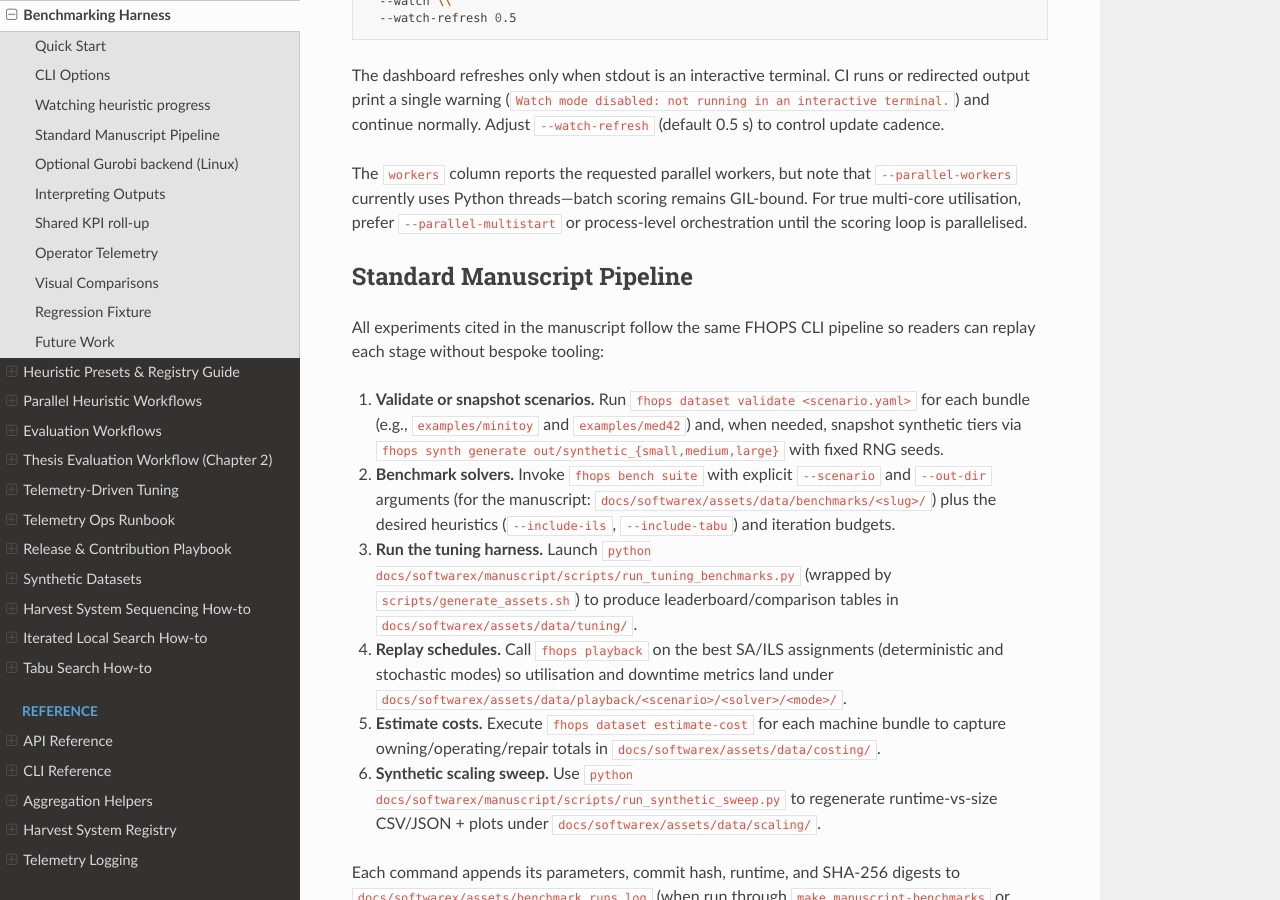
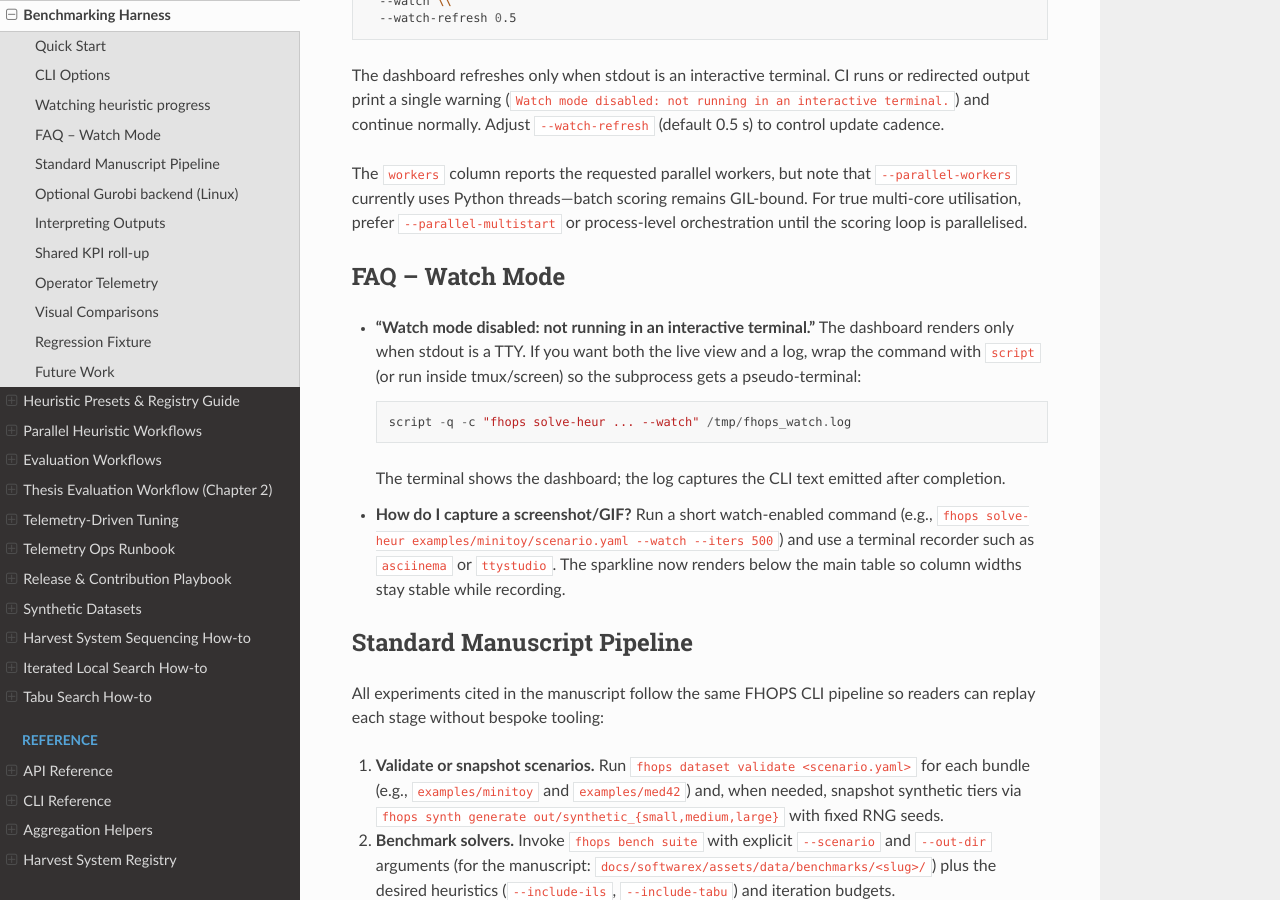
Before and after one commit to UBC-FRESH/fhops, a Sphinx documentation site: the page built from docs/howto/benchmarks.rst, in a window 1280 px wide and 900 px high, scrolled down 1356 px. Built offline with Sphinx 7.4.7 and the Read the Docs theme 3.1.0, drawn with Linux system fonts in a browser that asks for light colours.

Commit message:
docs: add watch-mode FAQ

```diff
--- a/docs/howto/benchmarks.rst
+++ b/docs/howto/benchmarks.rst
@@ -67,6 +67,23 @@ The ``workers`` column reports the requested parallel workers, but note that
 ``--parallel-workers`` currently uses Python threads—batch scoring remains GIL-bound. For true
 multi-core utilisation, prefer ``--parallel-multistart`` or process-level orchestration until the
 scoring loop is parallelised.
+
+FAQ – Watch Mode
+----------------
+
+* **“Watch mode disabled: not running in an interactive terminal.”**
+  The dashboard renders only when stdout is a TTY. If you want both the live view and a log, wrap
+  the command with ``script`` (or run inside tmux/screen) so the subprocess gets a pseudo-terminal::
+
+      script -q -c "fhops solve-heur ... --watch" /tmp/fhops_watch.log
+
+  The terminal shows the dashboard; the log captures the CLI text emitted after completion.
+
+* **How do I capture a screenshot/GIF?**
+  Run a short watch-enabled command (e.g.,
+  ``fhops solve-heur examples/minitoy/scenario.yaml --watch --iters 500``) and use a terminal
+  recorder such as ``asciinema`` or ``ttystudio``. The sparkline now renders below the main table so
+  column widths stay stable while recording.
 
 Standard Manuscript Pipeline
 ----------------------------
```
Also changed, not shown: README.md (+17 -0 lines), notes/cli_heuristic_upgrade_notes.md (+1 -1 lines).
